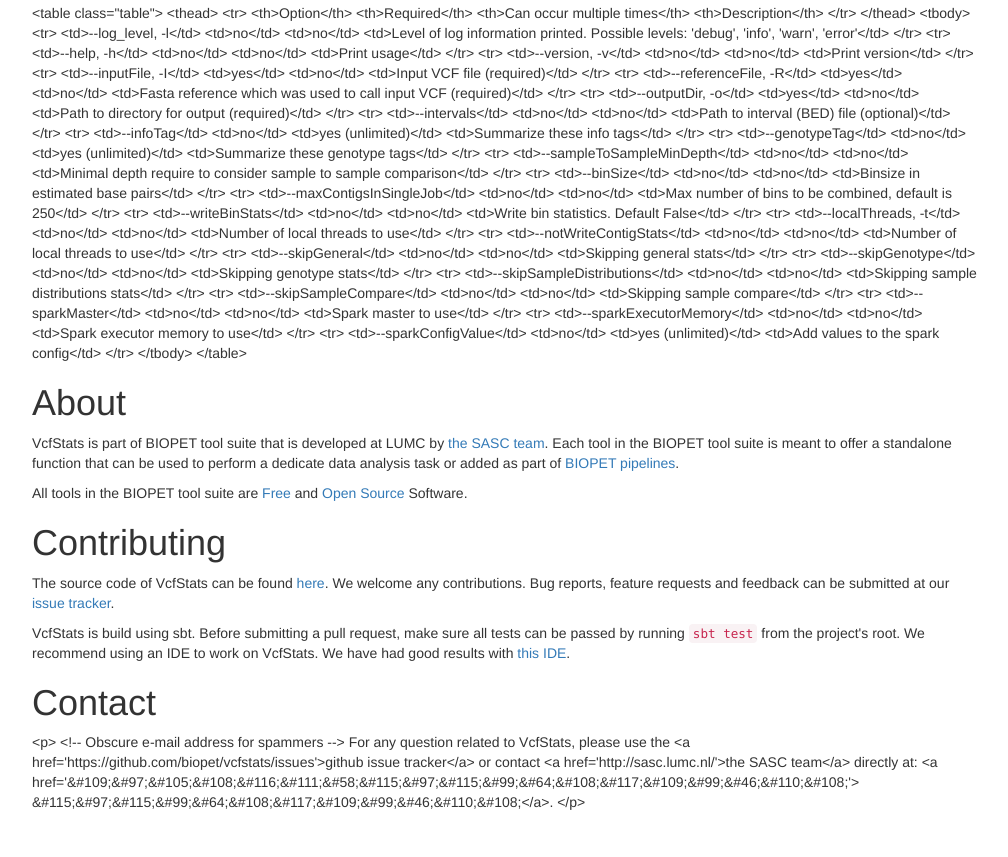
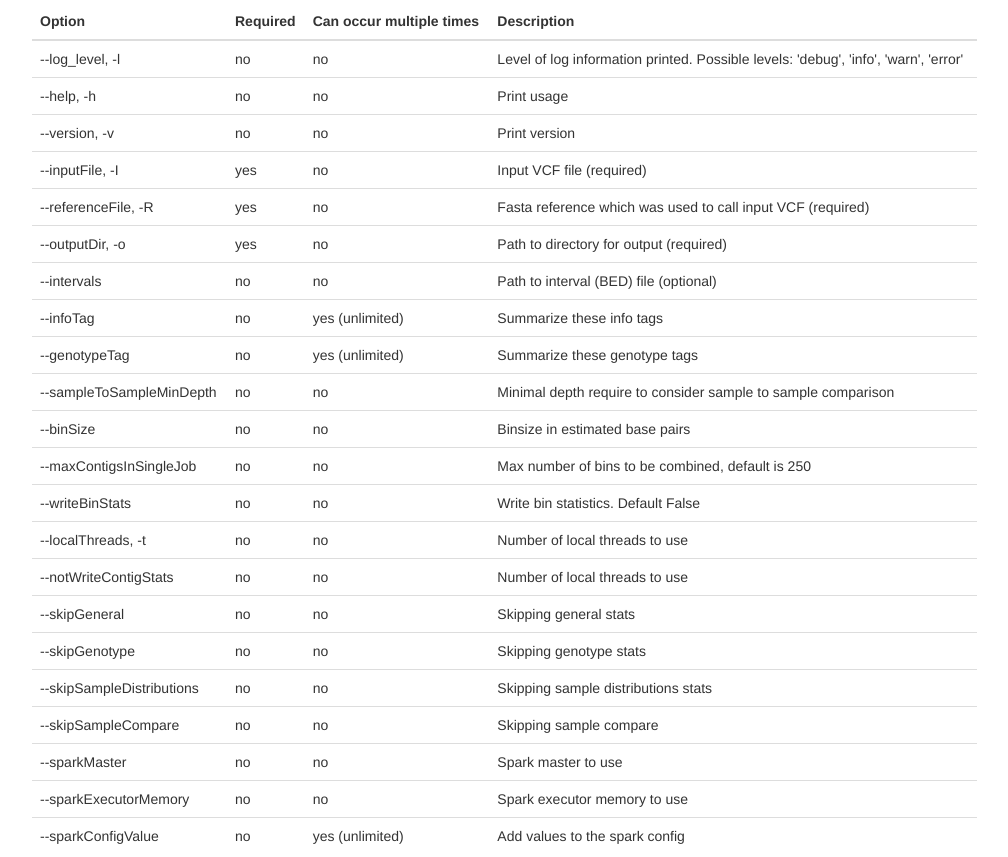
Before and after one commit to biopet/vcfstats, a plain HTML site: page develop/index.html in a window 1280 px wide. Shown: the part 1760-2617 px from the top of the page, without its empty margins (233-1241 px from the left). Before the commit the page ends 2582 px from the top, so only its background shows below. Drawn offline with nearby package versions, Linux system fonts and the light colour scheme.

Commit message:
updated site

```diff
--- a/develop/index.html
+++ b/develop/index.html
@@ -162,150 +162,150 @@
 
         <h2 id="usage" class="section">Usage</h2>
         <p>Usage for VcfStats:</p>
-        <p>&lt;table class=&quot;table&quot;&gt;
-          &lt;thead&gt;
-            &lt;tr&gt;
-              &lt;th&gt;Option&lt;/th&gt;
-              &lt;th&gt;Required&lt;/th&gt;
-              &lt;th&gt;Can occur multiple times&lt;/th&gt;
-              &lt;th&gt;Description&lt;/th&gt;
-            &lt;/tr&gt;
-          &lt;/thead&gt;
-          &lt;tbody&gt;
-            &lt;tr&gt;
-              &lt;td&gt;--log_level, -l&lt;/td&gt;
-              &lt;td&gt;no&lt;/td&gt;
-              &lt;td&gt;no&lt;/td&gt;
-              &lt;td&gt;Level of log information printed. Possible levels: &#39;debug&#39;, &#39;info&#39;, &#39;warn&#39;, &#39;error&#39;&lt;/td&gt;
-            &lt;/tr&gt;
-            &lt;tr&gt;
-              &lt;td&gt;--help, -h&lt;/td&gt;
-              &lt;td&gt;no&lt;/td&gt;
-              &lt;td&gt;no&lt;/td&gt;
-              &lt;td&gt;Print usage&lt;/td&gt;
-            &lt;/tr&gt;
-            &lt;tr&gt;
-              &lt;td&gt;--version, -v&lt;/td&gt;
-              &lt;td&gt;no&lt;/td&gt;
-              &lt;td&gt;no&lt;/td&gt;
-              &lt;td&gt;Print version&lt;/td&gt;
-            &lt;/tr&gt;
-            &lt;tr&gt;
-              &lt;td&gt;--inputFile, -I&lt;/td&gt;
-              &lt;td&gt;yes&lt;/td&gt;
-              &lt;td&gt;no&lt;/td&gt;
-              &lt;td&gt;Input VCF file (required)&lt;/td&gt;
-            &lt;/tr&gt;
-            &lt;tr&gt;
-              &lt;td&gt;--referenceFile, -R&lt;/td&gt;
-              &lt;td&gt;yes&lt;/td&gt;
-              &lt;td&gt;no&lt;/td&gt;
-              &lt;td&gt;Fasta reference which was used to call input VCF (required)&lt;/td&gt;
-            &lt;/tr&gt;
-            &lt;tr&gt;
-              &lt;td&gt;--outputDir, -o&lt;/td&gt;
-              &lt;td&gt;yes&lt;/td&gt;
-              &lt;td&gt;no&lt;/td&gt;
-              &lt;td&gt;Path to directory for output (required)&lt;/td&gt;
-            &lt;/tr&gt;
-            &lt;tr&gt;
-              &lt;td&gt;--intervals&lt;/td&gt;
-              &lt;td&gt;no&lt;/td&gt;
-              &lt;td&gt;no&lt;/td&gt;
-              &lt;td&gt;Path to interval (BED) file (optional)&lt;/td&gt;
-            &lt;/tr&gt;
-            &lt;tr&gt;
-              &lt;td&gt;--infoTag&lt;/td&gt;
-              &lt;td&gt;no&lt;/td&gt;
-              &lt;td&gt;yes (unlimited)&lt;/td&gt;
-              &lt;td&gt;Summarize these info tags&lt;/td&gt;
-            &lt;/tr&gt;
-            &lt;tr&gt;
-              &lt;td&gt;--genotypeTag&lt;/td&gt;
-              &lt;td&gt;no&lt;/td&gt;
-              &lt;td&gt;yes (unlimited)&lt;/td&gt;
-              &lt;td&gt;Summarize these genotype tags&lt;/td&gt;
-            &lt;/tr&gt;
-            &lt;tr&gt;
-              &lt;td&gt;--sampleToSampleMinDepth&lt;/td&gt;
-              &lt;td&gt;no&lt;/td&gt;
-              &lt;td&gt;no&lt;/td&gt;
-              &lt;td&gt;Minimal depth require to consider sample to sample comparison&lt;/td&gt;
-            &lt;/tr&gt;
-            &lt;tr&gt;
-              &lt;td&gt;--binSize&lt;/td&gt;
-              &lt;td&gt;no&lt;/td&gt;
-              &lt;td&gt;no&lt;/td&gt;
-              &lt;td&gt;Binsize in estimated base pairs&lt;/td&gt;
-            &lt;/tr&gt;
-            &lt;tr&gt;
-              &lt;td&gt;--maxContigsInSingleJob&lt;/td&gt;
-              &lt;td&gt;no&lt;/td&gt;
-              &lt;td&gt;no&lt;/td&gt;
-              &lt;td&gt;Max number of bins to be combined, default is 250&lt;/td&gt;
-            &lt;/tr&gt;
-            &lt;tr&gt;
-              &lt;td&gt;--writeBinStats&lt;/td&gt;
-              &lt;td&gt;no&lt;/td&gt;
-              &lt;td&gt;no&lt;/td&gt;
-              &lt;td&gt;Write bin statistics. Default False&lt;/td&gt;
-            &lt;/tr&gt;
-            &lt;tr&gt;
-              &lt;td&gt;--localThreads, -t&lt;/td&gt;
-              &lt;td&gt;no&lt;/td&gt;
-              &lt;td&gt;no&lt;/td&gt;
-              &lt;td&gt;Number of local threads to use&lt;/td&gt;
-            &lt;/tr&gt;
-            &lt;tr&gt;
-              &lt;td&gt;--notWriteContigStats&lt;/td&gt;
-              &lt;td&gt;no&lt;/td&gt;
-              &lt;td&gt;no&lt;/td&gt;
-              &lt;td&gt;Number of local threads to use&lt;/td&gt;
-            &lt;/tr&gt;
-            &lt;tr&gt;
-              &lt;td&gt;--skipGeneral&lt;/td&gt;
-              &lt;td&gt;no&lt;/td&gt;
-              &lt;td&gt;no&lt;/td&gt;
-              &lt;td&gt;Skipping general stats&lt;/td&gt;
-            &lt;/tr&gt;
-            &lt;tr&gt;
-              &lt;td&gt;--skipGenotype&lt;/td&gt;
-              &lt;td&gt;no&lt;/td&gt;
-              &lt;td&gt;no&lt;/td&gt;
-              &lt;td&gt;Skipping genotype stats&lt;/td&gt;
-            &lt;/tr&gt;
-            &lt;tr&gt;
-              &lt;td&gt;--skipSampleDistributions&lt;/td&gt;
-              &lt;td&gt;no&lt;/td&gt;
-              &lt;td&gt;no&lt;/td&gt;
-              &lt;td&gt;Skipping sample distributions stats&lt;/td&gt;
-            &lt;/tr&gt;
-            &lt;tr&gt;
-              &lt;td&gt;--skipSampleCompare&lt;/td&gt;
-              &lt;td&gt;no&lt;/td&gt;
-              &lt;td&gt;no&lt;/td&gt;
-              &lt;td&gt;Skipping sample compare&lt;/td&gt;
-            &lt;/tr&gt;
-            &lt;tr&gt;
-              &lt;td&gt;--sparkMaster&lt;/td&gt;
-              &lt;td&gt;no&lt;/td&gt;
-              &lt;td&gt;no&lt;/td&gt;
-              &lt;td&gt;Spark master to use&lt;/td&gt;
-            &lt;/tr&gt;
-            &lt;tr&gt;
-              &lt;td&gt;--sparkExecutorMemory&lt;/td&gt;
-              &lt;td&gt;no&lt;/td&gt;
-              &lt;td&gt;no&lt;/td&gt;
-              &lt;td&gt;Spark executor memory to use&lt;/td&gt;
-            &lt;/tr&gt;
-            &lt;tr&gt;
-              &lt;td&gt;--sparkConfigValue&lt;/td&gt;
-              &lt;td&gt;no&lt;/td&gt;
-              &lt;td&gt;yes (unlimited)&lt;/td&gt;
-              &lt;td&gt;Add values to the spark config&lt;/td&gt;
-            &lt;/tr&gt;
-          &lt;/tbody&gt;
-        &lt;/table&gt;</p>
+        <table class="table">
+          <thead>
+            <tr>
+              <th>Option</th>
+              <th>Required</th>
+              <th>Can occur multiple times</th>
+              <th>Description</th>
+            </tr>
+          </thead>
+          <tbody>
+            <tr>
+              <td>--log_level, -l</td>
+              <td>no</td>
+              <td>no</td>
+              <td>Level of log information printed. Possible levels: &#39;debug&#39;, &#39;info&#39;, &#39;warn&#39;, &#39;error&#39;</td>
+            </tr>
+            <tr>
+              <td>--help, -h</td>
+              <td>no</td>
+              <td>no</td>
+              <td>Print usage</td>
+            </tr>
+            <tr>
+              <td>--version, -v</td>
+              <td>no</td>
+              <td>no</td>
+              <td>Print version</td>
+            </tr>
+            <tr>
+              <td>--inputFile, -I</td>
+              <td>yes</td>
+              <td>no</td>
+              <td>Input VCF file (required)</td>
+            </tr>
+            <tr>
+              <td>--referenceFile, -R</td>
+              <td>yes</td>
+              <td>no</td>
+              <td>Fasta reference which was used to call input VCF (required)</td>
+            </tr>
+            <tr>
+              <td>--outputDir, -o</td>
+              <td>yes</td>
+              <td>no</td>
+              <td>Path to directory for output (required)</td>
+            </tr>
+            <tr>
+              <td>--intervals</td>
+              <td>no</td>
+              <td>no</td>
+              <td>Path to interval (BED) file (optional)</td>
+            </tr>
+            <tr>
+              <td>--infoTag</td>
+              <td>no</td>
+              <td>yes (unlimited)</td>
+              <td>Summarize these info tags</td>
+            </tr>
+            <tr>
+              <td>--genotypeTag</td>
+              <td>no</td>
+              <td>yes (unlimited)</td>
+              <td>Summarize these genotype tags</td>
+            </tr>
+            <tr>
+              <td>--sampleToSampleMinDepth</td>
+              <td>no</td>
+              <td>no</td>
+              <td>Minimal depth require to consider sample to sample comparison</td>
+            </tr>
+            <tr>
+              <td>--binSize</td>
+              <td>no</td>
+              <td>no</td>
+              <td>Binsize in estimated base pairs</td>
+            </tr>
+            <tr>
+              <td>--maxContigsInSingleJob</td>
+              <td>no</td>
+              <td>no</td>
+              <td>Max number of bins to be combined, default is 250</td>
+            </tr>
+            <tr>
+              <td>--writeBinStats</td>
+              <td>no</td>
+              <td>no</td>
+              <td>Write bin statistics. Default False</td>
+            </tr>
+            <tr>
+              <td>--localThreads, -t</td>
+              <td>no</td>
+              <td>no</td>
+              <td>Number of local threads to use</td>
+            </tr>
+            <tr>
+              <td>--notWriteContigStats</td>
+              <td>no</td>
+              <td>no</td>
+              <td>Number of local threads to use</td>
+            </tr>
+            <tr>
+              <td>--skipGeneral</td>
+              <td>no</td>
+              <td>no</td>
+              <td>Skipping general stats</td>
+            </tr>
+            <tr>
+              <td>--skipGenotype</td>
+              <td>no</td>
+              <td>no</td>
+              <td>Skipping genotype stats</td>
+            </tr>
+            <tr>
+              <td>--skipSampleDistributions</td>
+              <td>no</td>
+              <td>no</td>
+              <td>Skipping sample distributions stats</td>
+            </tr>
+            <tr>
+              <td>--skipSampleCompare</td>
+              <td>no</td>
+              <td>no</td>
+              <td>Skipping sample compare</td>
+            </tr>
+            <tr>
+              <td>--sparkMaster</td>
+              <td>no</td>
+              <td>no</td>
+              <td>Spark master to use</td>
+            </tr>
+            <tr>
+              <td>--sparkExecutorMemory</td>
+              <td>no</td>
+              <td>no</td>
+              <td>Spark executor memory to use</td>
+            </tr>
+            <tr>
+              <td>--sparkConfigValue</td>
+              <td>no</td>
+              <td>yes (unlimited)</td>
+              <td>Add values to the spark config</td>
+            </tr>
+          </tbody>
+        </table>
 
         <h1 id="about" class="section">About</h1>
         <p>VcfStats is part of BIOPET tool suite that is developed at LUMC by <a href="http://sasc.lumc.nl/">the SASC team</a>.
@@ -323,14 +323,14 @@
         good results with <a href="https://www.jetbrains.com/idea/">this IDE</a>.</p>
 
         <h1 id="contact" class="section">Contact</h1>
-        <p>&lt;p&gt;
-          &lt;!-- Obscure e-mail address for spammers --&gt;
+        <p>
+          <!-- Obscure e-mail address for spammers -->
         For any question related to VcfStats, please use the
-        &lt;a href=&#39;https://github.com/biopet/vcfstats/issues&#39;&gt;github issue tracker&lt;/a&gt;
+        <a href='https://github.com/biopet/vcfstats/issues'>github issue tracker</a>
         or contact
-         &lt;a href=&#39;http://sasc.lumc.nl/&#39;&gt;the SASC team&lt;/a&gt; directly at: &lt;a href=&#39;&amp;#109;&amp;#97;&amp;#105;&amp;#108;&amp;#116;&amp;#111;&amp;#58;&amp;#115;&amp;#97;&amp;#115;&amp;#99;&amp;#64;&amp;#108;&amp;#117;&amp;#109;&amp;#99;&amp;#46;&amp;#110;&amp;#108;&#39;&gt;
-        &amp;#115;&amp;#97;&amp;#115;&amp;#99;&amp;#64;&amp;#108;&amp;#117;&amp;#109;&amp;#99;&amp;#46;&amp;#110;&amp;#108;&lt;/a&gt;.
-        &lt;/p&gt;</p>
+         <a href='http://sasc.lumc.nl/'>the SASC team</a> directly at: <a href='&#109;&#97;&#105;&#108;&#116;&#111;&#58;&#115;&#97;&#115;&#99;&#64;&#108;&#117;&#109;&#99;&#46;&#110;&#108;'>
+        &#115;&#97;&#115;&#99;&#64;&#108;&#117;&#109;&#99;&#46;&#110;&#108;</a>.
+        </p>
 
       </div>
     </div>
```
